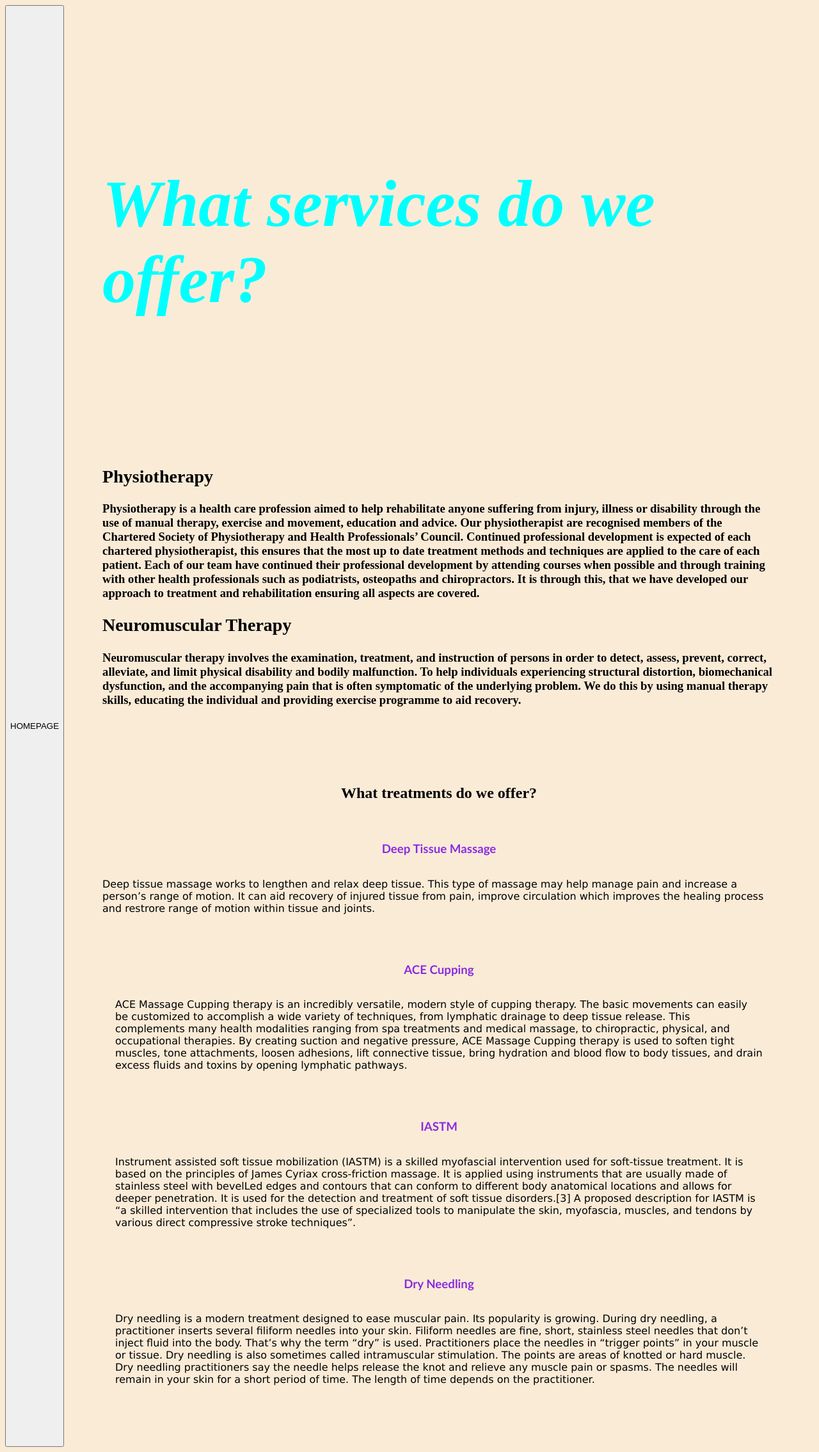
After one commit to MannionN/Project, a PHP site: page /treatment.php in a window 1280 px wide. The commit adds this page. Shown: the whole page at 64% size. Run offline with PHP 8.4, Linux system fonts and the light colour scheme; the visitor is signed in with stand-in values (Sample User, id 1); a stand-in replaces the project's code that opens the database connection.

Commit message:
project work
part 2

```diff
--- /dev/null
+++ b/mainp.css
@@ -0,0 +1,136 @@
+body {
+    display: flex;
+    background-color: antiquewhite;
+}
+
+.nav-container {
+   display: block;
+   align-items: center;
+   list-style-type: none;
+}
+
+.top-nav {
+    display: flex;
+    direction: inherit;
+    flex-direction: right;
+}
+
+section {
+    display: flex;
+    flex-direction: column;
+    align-items: center;
+    margin: 60px;
+}
+
+ul {
+    display: flex;
+    padding: 10px;
+    list-style-type: none;
+    flex-direction: row;
+}
+
+.row-container {
+    display: flex;
+    flex-direction: row;
+    padding-bottom: 10px;
+}
+
+
+
+.item-content {
+    padding-left: 10px;
+    flex-wrap: wrap;
+}
+
+.nav-footer {
+    display: flex;
+    flex-direction: column;
+}
+
+@media  {
+    max-width: 500px;
+ }
+
+h1 {
+    display: flex;
+    flex-direction: inherit;
+    font-size: 650%;
+    font-style: oblique;
+    color: aqua;
+ }
+
+ .therapist-info {
+    display: flex;
+    flex-direction: column;
+ }
+
+ .header-about-us {
+    display: flex;
+    align-items: center;
+    flex-direction: row;
+    padding-left: 40;
+    padding: 40;
+ }
+
+ .DN {
+    display: flex;
+    flex-direction: column;
+    align-items: center;
+    font-family: 'Gill Sans', 'Gill Sans MT', Calibri, 'Trebuchet MS', sans-serif;
+    color: blueviolet;
+    padding: 20px;
+ }
+
+ .DTM {
+    display: flex;
+    flex-direction: column;
+    align-items: center;
+    font-family: 'Gill Sans', 'Gill Sans MT', Calibri, 'Trebuchet MS', sans-serif;
+    color: blueviolet;
+    padding-bottom: 20px;
+ }
+ .IASTM {
+    display: flex;
+    flex-direction: column;
+    align-items: center;
+    font-family: 'Gill Sans', 'Gill Sans MT', Calibri, 'Trebuchet MS', sans-serif;
+    color: blueviolet;
+    padding: 20px;
+ }
+ .Cupping {
+    display: flex;
+    flex-direction: column;
+    align-items: center;
+    font-family: 'Gill Sans', 'Gill Sans MT', Calibri, 'Trebuchet MS', sans-serif;
+    color: blueviolet;
+    padding: 20px;
+ }
+
+ .treatment-p {
+    display: flex;
+    font-style: normal;
+    font-weight: lighter;
+    font-family: Verdana, Geneva, Tahoma, sans-serif;
+    color: black;
+ }
+
+ .treatment-offered {
+    display: flex;
+    flex-direction: inherit;
+    font-size: 450%;
+    font-style: oblique;
+    color: aqua;
+ }
+
+ .container-form {
+    display: flex;
+    flex-direction: column;
+    align-items: center;
+
+ }
+
+ .logo {
+    display: flex;
+    align-items: center;
+    max-height: 10cm;
+ }
--- /dev/null
+++ b/treatment.php
@@ -0,0 +1,75 @@
+<!DOCTYPE html>
+<html lang="en">
+
+    <meta charset="UTF-8">
+    <meta name="viewport" content="width=device-width, initial-scale=1.0">
+    <link rel="stylesheet" href="mainp.css">
+
+    <body>
+        <head class="homepage-link">
+        <button onclick="window.location.href = 'index.php';">HOMEPAGE</button>
+        </head>
+        <Section>
+            <H1 class="header.rx">
+                <p>What services do we offer?</p>
+            </H1>
+
+            <H3 class="container-therapist-info">
+            <div>
+                <H2>Physiotherapy</H2>
+                <p>Physiotherapy is a health care profession aimed to help rehabilitate anyone suffering from injury, illness or disability through the use of manual therapy, exercise and movement, education and advice. Our physiotherapist are recognised members of the Chartered Society of Physiotherapy and Health Professionals’ Council. Continued professional development is expected of each chartered physiotherapist, this ensures that the most up to date treatment methods and techniques are applied to the care of each patient. Each of our team have continued their professional development by attending courses when possible and through training with other health professionals such as podiatrists, osteopaths and chiropractors. It is through this, that we have developed our approach to treatment and rehabilitation ensuring all aspects are covered.</p>
+            </div>
+
+            <div>
+                <H2>Neuromuscular Therapy</H2>
+                <p>Neuromuscular therapy involves the examination, treatment, and instruction of persons in order to detect, assess, prevent, correct, alleviate, and limit physical disability and bodily malfunction. To help individuals experiencing structural distortion, biomechanical dysfunction, and the accompanying pain that is often symptomatic of the underlying problem. We do this by using manual therapy skills, educating the individual and providing exercise programme to aid recovery. </p>
+            </div>
+            </H3>
+
+            <H2>
+            <H2>
+                 <p class="container-treatment-offered">What treatments do we offer?</p>
+            </H2>
+
+                </div>
+                <div class="DTM">
+                    <H3>Deep Tissue Massage</H3>
+                    <p class="treatment-p">
+                        Deep tissue massage works to lengthen and relax deep tissue. This type of massage may help manage pain and increase a person’s range of motion. It can aid recovery of injured tissue from pain, improve circulation which improves the healing process and restrore range of motion within tissue and joints.
+                    </p>
+                </div>
+                <div class="Cupping">
+                    <H3>ACE Cupping</H3>
+                    <p class="treatment-p">
+                    ACE Massage Cupping therapy is an incredibly versatile, modern style of cupping therapy. The basic movements can easily be customized to accomplish a wide variety of techniques, from lymphatic drainage to deep tissue release. This complements many health modalities ranging from spa treatments and medical massage, to chiropractic, physical, and occupational therapies. By creating suction and negative pressure, ACE Massage Cupping therapy is used to soften tight muscles, tone attachments, loosen adhesions, lift connective tissue, bring hydration and blood flow to body tissues, and drain excess fluids and toxins by opening lymphatic pathways.
+                    </p>
+                </div>
+                <div class="IASTM">
+                    <H3>IASTM</H3>
+                    <p class="treatment-p">
+                    Instrument assisted soft tissue mobilization (IASTM)  is a skilled myofascial intervention used for soft-tissue treatment. It is based on the principles of James Cyriax cross-friction massage. It is applied using instruments that are usually made of stainless steel with bevelLed edges and contours that can conform to different body anatomical locations and allows for deeper penetration. It is used for the detection and treatment of soft tissue disorders.[3]
+A proposed description for IASTM is  “a skilled intervention that includes the use of specialized tools to manipulate the skin, myofascia, muscles, and tendons by various direct compressive stroke techniques”.
+                    </p>
+                </div>
+                <div class="DN">
+                    <H3>Dry Needling</H3>
+                    <p class="treatment-p">
+                    Dry needling is a modern treatment designed to ease muscular pain. Its popularity is growing.
+
+During dry needling, a practitioner inserts several filiform needles into your skin. Filiform needles are fine, short, stainless steel needles that don’t inject fluid into the body. That’s why the term “dry” is used.
+
+Practitioners place the needles in “trigger points” in your muscle or tissue. Dry needling is also sometimes called intramuscular stimulation. The points are areas of knotted or hard muscle.
+
+Dry needling practitioners say the needle helps release the knot and relieve any muscle pain or spasms. The needles will remain in your skin for a short period of time. The length of time depends on the practitioner.
+                    </p>
+                </div>
+
+
+
+
+        </Section>
+
+
+    </body>
+
+</html>
```
Also changed, not shown: JS/app.js (+15 -5 lines), contactus.php (added, +87 -0 lines), index.php (+63 -3 lines), logout.php (deleted, +0 -16 lines), therapist.php (added, +25 -0 lines), Original-Logo-Symbol.jpg (added), contactus.css (deleted), contactus.html (deleted), massage-image.jpg (added), review-1.jpg (added), review-2.jpg (added), reviews.jpg (added), reviviemuscletherapylogo.jpg (added), treatment.css (deleted), 1 more files.
